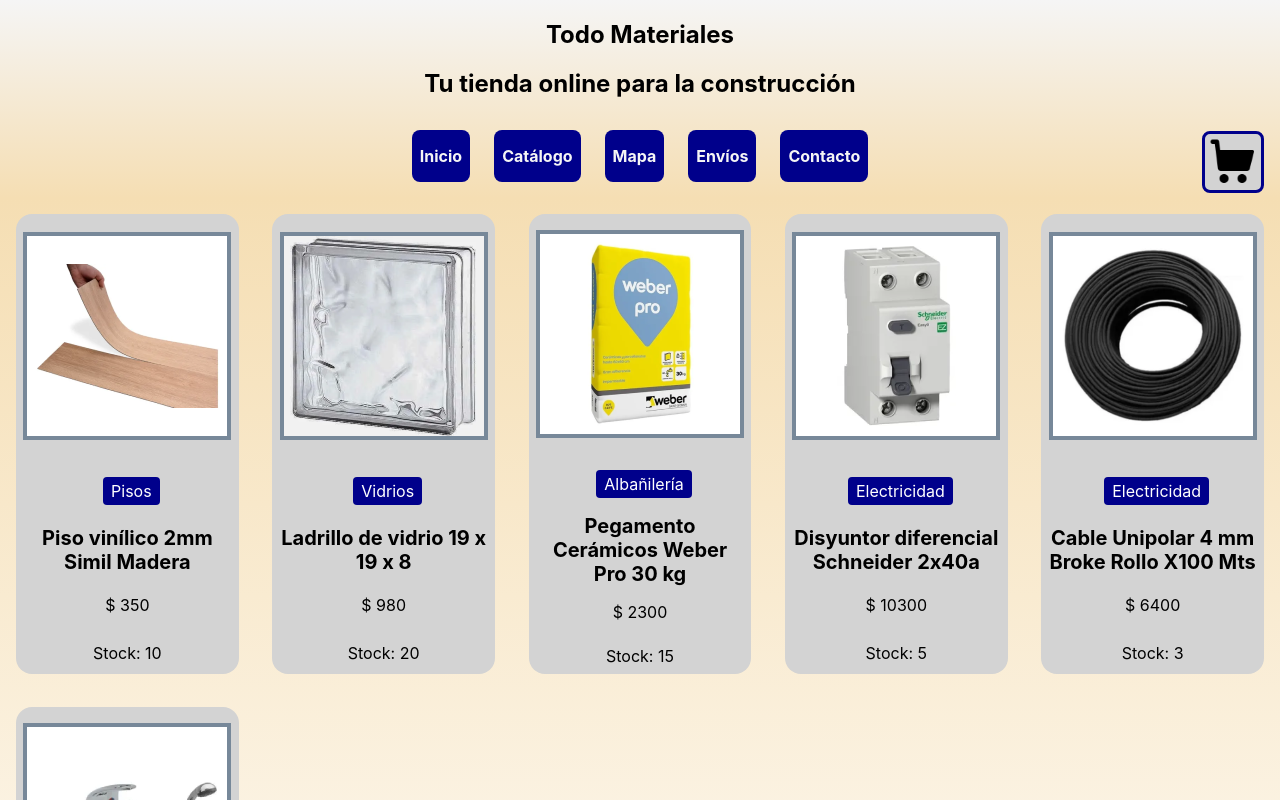
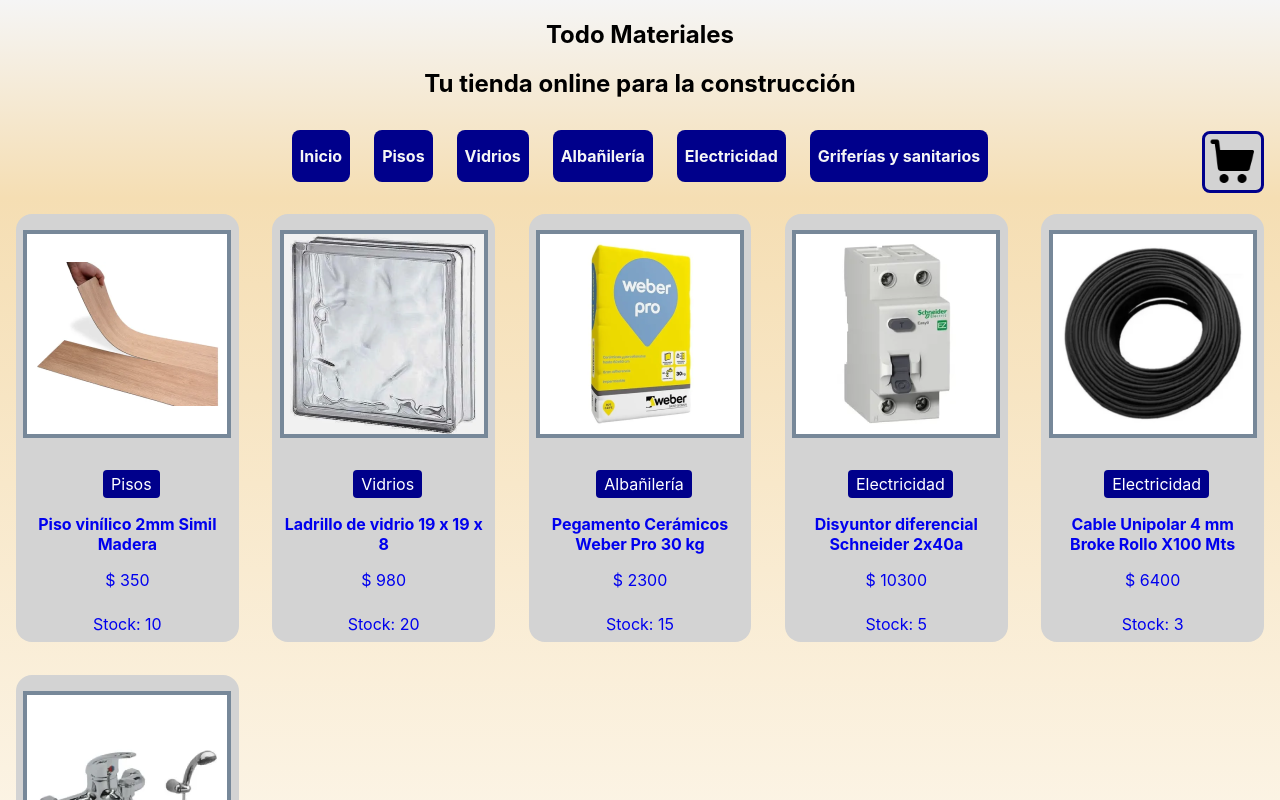
Before and after one commit to nicolasbolcatto/todo-materiales, a React (Create React App) app: page / in a window 1280 px wide. Shown: the top 800 px of the page. Built offline with nearby package versions, Linux system fonts and the light colour scheme.

Commit message:
Entrega Intermedia del proyecto final

```diff
--- a/public/products.json
+++ b/public/products.json
@@ -1,7 +1,7 @@
-[{ "id": 0, "image": "./img/piso-vinilico.png", "name": "Piso vinílico 2mm Simil Madera", "category": "Pisos", "price": "350", "stock": "10", "description": "Piso vinilico de alta resistencia" },
-    { "id": 1, "image": "./img/ladrillo-vidrio.png", "name": "Ladrillo de vidrio 19 x 19 x 8", "category": "Vidrios", "price": "980", "stock": "20", "description": "Ladrillo de vidrio de alta calidad" },
-    { "id": 2, "image": "./img/pegamento-ceramicas-weber.png", "name": "Pegamento Cerámicos Weber Pro 30 kg", "category": "Albañilería", "price": "2300", "stock": "15", "description": "..." },
-    { "id": 3, "image": "./img/disyuntor.png", "name": "Disyuntor diferencial Schneider 2x40a", "category": "Electricidad", "price": "10300", "stock": "5", "description": "..." },
-    { "id": 4, "image": "./img/cable-unipolar-4mm.png", "name": "Cable Unipolar 4 mm Broke Rollo X100 Mts", "category": "Electricidad", "price": "6400", "stock": "3", "description": "..." },
-    { "id": 5, "image": "./img/ducha-monocomando.png", "name": "Griferia Ducha Monocomando Exterior con Transferencia", "category": "Griferías y sanitarios", "price": "8500", "stock": "6", "description": "..." }
+[{ "id": 0, "image": "./img/piso-vinilico.png", "name": "Piso vinílico 2mm Simil Madera", "categoryId": 0, "category": "Pisos", "price": "350", "stock": "10", "description": "Piso vinilico de alta resistencia" },
+    { "id": 1, "image": "./img/ladrillo-vidrio.png", "name": "Ladrillo de vidrio 19 x 19 x 8", "categoryId": 1, "category": "Vidrios", "price": "980", "stock": "20", "description": "Ladrillo de vidrio de alta calidad" },
+    { "id": 2, "image": "./img/pegamento-ceramicas-weber.png", "name": "Pegamento Cerámicos Weber Pro 30 kg", "categoryId": 2, "category": "Albañilería", "price": "2300", "stock": "15", "description": "..." },
+    { "id": 3, "image": "./img/disyuntor.png", "name": "Disyuntor diferencial Schneider 2x40a", "categoryId": 3, "category": "Electricidad", "price": "10300", "stock": "5", "description": "..." },
+    { "id": 4, "image": "./img/cable-unipolar-4mm.png", "name": "Cable Unipolar 4 mm Broke Rollo X100 Mts", "categoryId": 3, "category": "Electricidad", "price": "6400", "stock": "3", "description": "..." },
+    { "id": 5, "image": "./img/ducha-monocomando.png", "name": "Griferia Ducha Monocomando Exterior con Transferencia", "categoryId": 4, "category": "Griferías y sanitarios", "price": "8500", "stock": "6", "description": "..." }
 ]
--- a/src/App.jsx
+++ b/src/App.jsx
@@ -6,13 +6,13 @@
 import {BrowserRouter, Routes, Route} from "react-router-dom";
 
 function App() {
-  //Renders NavBar and ItemListContainer components
+  //Renders NavBar and App components
   return (
     <BrowserRouter>
       <NavBar  />
       <Routes>
         <Route exact path="/" element={<ItemListContainer/>}/>
-        <Route path="category/:id" element={<ItemListContainer/>}/>
+        <Route path="/category/:id" element={<ItemListContainer/>}/>
         <Route path="/item/:id" element={<ItemDetailContainer/>}/>
       </Routes>
     </BrowserRouter>
--- a/src/components/Item/Item.css
+++ b/src/components/Item/Item.css
@@ -1,4 +1,4 @@
-.item{
+.item {
     display: flex;
     flex-direction: column;
     justify-content: space-around;
@@ -8,12 +8,12 @@
     border-radius: 1rem;
 }
 
-.itemImg{
+.itemImgList {
     margin: 1rem;
     border: .25rem solid lightslategray;
 }
 
-.itemCategory{
+.itemCategoryList {
     text-align: left;
     color: white;
     background-color: darkblue;
@@ -23,23 +23,23 @@
     border-radius: 0.25rem;
 }
 
-.itemName{
+.itemNameList {
     font-weight: bold;
     text-align: center;
     margin: 0 0.5rem;
 }
 
-.itemPriceList{
+.itemPriceList {
     font-size: 1rem;
 }
 
-.itemStockList{
+.itemStockList {
     text-align: center;
     margin: 0.5rem 0 0.5rem 0;
     font-size: 1rem;
 }
 
-.itemButton{
+.itemButtonList {
     margin: 1rem;
     font-weight: bold;
     font-size: 1rem;
@@ -50,7 +50,7 @@
     border-radius: 0.5rem;
 }
 
-.itemButton:hover{
+.itemButtonList:hover {
     cursor: pointer;
     background-color: goldenrod;
     transition: ease-in-out 0.3s;
--- a/src/components/Item/Item.jsx
+++ b/src/components/Item/Item.jsx
@@ -3,16 +3,16 @@
 import './Item.css';
 
 //Receives product data as props from ItemList
-const Item = ({id,name,image,price,stock,category}) => {
+const Item = ({item}) => {
     return(
 
         //Returns a card to show the information and image of the product
-        <div key={id} className="item">
-            <img className="itemImg" src={image} alt={name}></img>
-            <p className="itemCategory">{category}</p>
-            <p className="itemName">{name}</p>
-            <p className="itemPriceList">$ {price}</p>
-            <p className="itemStockList">Stock: {stock}</p>
+        <div className="item">
+            <img className="itemImgList" src={item.image} alt={item.name}></img>
+            <p className="itemCategoryList">{item.category}</p>
+            <p className="itemNameList">{item.name}</p>
+            <p className="itemPriceList">$ {item.price}</p>
+            <p className="itemStockList">Stock: {item.stock}</p>
         </div>
     )
     }
--- a/src/components/ItemDetailContainer/ItemDetailContainer.jsx
+++ b/src/components/ItemDetailContainer/ItemDetailContainer.jsx
@@ -8,7 +8,7 @@
     const {id} = useParams();
     useEffect(()=>{
 
-        fetch("products.json").then(response => {
+        fetch("../../products.json").then(response => {
             return response.json();
 
         }).then(database => {
@@ -16,9 +16,10 @@
             setTimeout(()=>{
                 const product = database.find((prod) => prod.id === Number(id));
                 //console.log(product)
+                product.image = "../." + product.image;
                 product.stock = Number(product.stock)
                 setItem(product);
-            },3000);
+            },2000);
 
         }).catch(error => console.log("Hubo un error en la carga de datos: " + error))
 
--- a/src/components/ItemList/ItemList.jsx
+++ b/src/components/ItemList/ItemList.jsx
@@ -2,6 +2,7 @@
 import React from "react";
 import Item from '../Item/Item'
 import './ItemList.css';
+import {Link} from "react-router-dom"
 
 //The items array obtain with the promise in ItemListContainer is passed as a prop to ItemList
 const ItemList = ({items}) => {
@@ -10,13 +11,11 @@
         <div className="itemList">
             {items.map(item =>
 
-                <Item key={item.id}
-                id={item.id}
-                name={item.name}
-                image={item.image}
-                price={item.price}
-                stock={item.stock}
-                category={item.category}/>
+                <Link key={item.id} style={{textDecoration: 'none'}} to={`/item/${item.id}`}>
+                    <Item
+                    item={item}/>
+                </Link>
+
             )}
         </div>
     )
--- a/src/components/ItemListContainer/ItemListContainer.jsx
+++ b/src/components/ItemListContainer/ItemListContainer.jsx
@@ -1,27 +1,47 @@
 //Imports ItemList component and useEffect/useState Hooks
 import React from "react";
 import { useEffect, useState } from "react";
+import { useParams } from "react-router-dom";
 import ItemList from "../ItemList/ItemList";
 
 const ItemListContainer = () => {
 
     //Defines a State for this component
     const [items, setItems] = useState([]);
+
+    //Defines params to read route
+    const {id} = useParams();
+    //console.log(id)
+
     //Defines an Effect for this component
     useEffect(() => {
 
         //Fetches data from local json in public folder (will be replaced by real
         //database later)
-        fetch("products.json").then(response => {
+        fetch("../../products.json").then(response => {
+
             return response.json();
+
         }).then(database => {
             //console.log(database)
             setTimeout(()=>{
-                setItems(database)
+
+                //Formats image path for getting local images
+                database.forEach((item)=> {item.image = "../." + item.image})
+
+                //If no categoryId is defined in the params of the route, setItems is set to the array of items of that category
+                //If categoryId is not defined in the params of the route, setItems is set to full array of items
+                if (id != null){
+                    const filteredByCategory = database.filter(item => item.categoryId === Number(id))
+                    //console.log(filteredByCategory)
+                    setItems(filteredByCategory)
+                } else {
+                    setItems(database)
+                }
             },2000)
         }).catch(error => console.log("Hubo un error en la carga de datos: " + error))
 
-    },[]);
+    },[id]);
     return(
         //Returns the item list
         <div>
--- a/src/components/NavBar/NavBar.jsx
+++ b/src/components/NavBar/NavBar.jsx
@@ -2,6 +2,7 @@
 import React from "react";
 import CartWidget from "../CartWidget/CartWidget";
 import './NavBar.css';
+import {Link} from "react-router-dom"
 
 const NavBar = () => {
 
@@ -10,31 +11,56 @@
     return(
         <nav className="nav">
             <div className="topNav">
+                <Link style={{textDecoration: 'none'}} to={"/"}>
                     <div className="title">
                         <h1>Todo Materiales</h1>
                         <h2>Tu tienda online para la construcción</h2>
                     </div>
+                </Link>
+
                 <div className="cartWidget">
                     <CartWidget />
                 </div>
             </div>
 
             <div className="buttons">
-                <div className="navButton">
+
+                <Link className="navButton" style={{textDecoration: 'none'}} to={"/"}>
+                    <div>
                         <p>Inicio</p>
                     </div>
-                <div className="navButton">
-                    <p>Catálogo</p>
+                </Link>
+
+                <Link className="navButton" style={{textDecoration: 'none'}} to={"/category/0"}>
+                    <div>
+                        <p>Pisos</p>
                     </div>
-                <div className="navButton">
-                    <p>Mapa</p>
+                </Link>
+
+                <Link className="navButton" style={{textDecoration: 'none'}} to={"/category/1"}>
+                    <div>
+                        <p>Vidrios</p>
                     </div>
-                <div className="navButton">
-                    <p>Envíos</p>
+                </Link>
+
+                <Link className="navButton" style={{textDecoration: 'none'}} to={"/category/2"}>
+                    <div>
+                        <p>Albañilería</p>
                     </div>
-                <div className="navButton">
-                    <p>Contacto</p>
+                </Link>
+
+                <Link className="navButton" style={{textDecoration: 'none'}} to={"/category/3"}>
+                    <div>
+                        <p>Electricidad</p>
                     </div>
+                </Link>
+
+                <Link className="navButton" style={{textDecoration: 'none'}} to={"/category/4"}>
+                    <div>
+                        <p>Griferías y sanitarios</p>
+                    </div>
+                </Link>
+
             </div>
 
         </nav>
```
Lines whose indentation alone changed are shown as unchanged.
